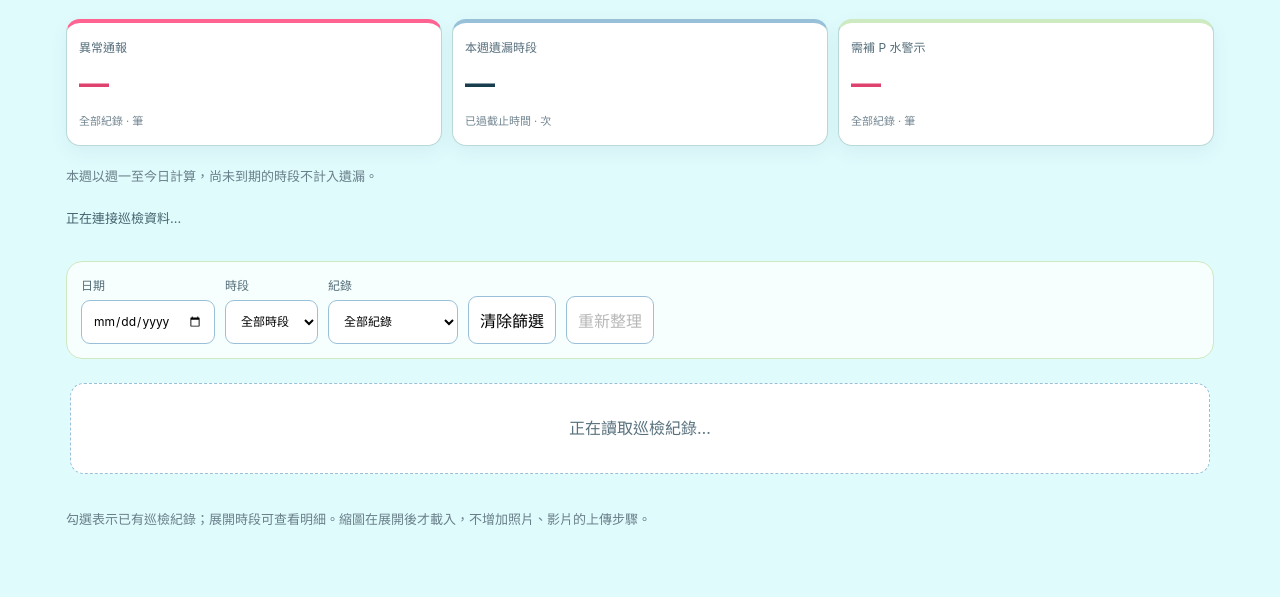
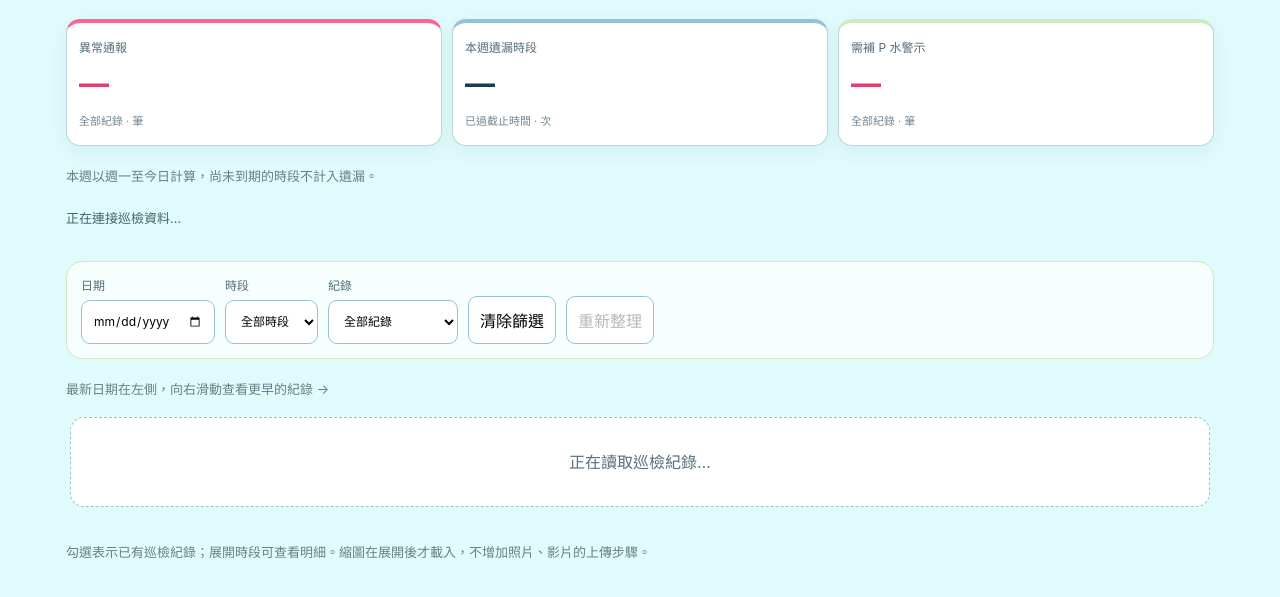
Before and after one commit to bai-qi-laundering/waterprocessingsystem, a plain HTML site: page history.html in a window 1280 px wide. Shown: the part 159-756 px from the top of the page. Drawn offline with Linux system fonts and the light colour scheme.

Commit message:
Add horizontal history navigation cue

```diff
--- a/history.html
+++ b/history.html
@@ -5,7 +5,7 @@
   <meta name="viewport" content="width=device-width, initial-scale=1">
   <meta name="theme-color" content="#126b82">
   <title>歷史紀錄｜百麒水處理</title>
-  <link rel="stylesheet" href="app.css">
+  <link rel="stylesheet" href="app.css?v=20261120-horizontal1">
   <script src="config.js"></script>
   <script src="transport.js?v=20261120-4"></script>
   <script src="history-core.js?v=20261120-legacy1"></script>
@@ -29,7 +29,8 @@
     <button type="button" id="clearFilters">清除篩選</button>
     <button type="button" id="refreshHistory">重新整理</button>
   </div>
-  <div id="recordsContainer" aria-live="polite"><div class="empty-state">正在讀取巡檢紀錄…</div></div>
+  <p class="history-message scroll-hint">最新日期在左側，向右滑動查看更早的紀錄 →</p>
+  <div id="recordsContainer" aria-live="polite" aria-label="每日巡檢紀錄，可橫向滑動"><div class="empty-state">正在讀取巡檢紀錄…</div></div>
   <button id="loadMore" type="button" class="load-more" hidden>載入更早紀錄</button>
   <p class="history-message">勾選表示已有巡檢紀錄；展開時段可查看明細。縮圖在展開後才載入，不增加照片、影片的上傳步驟。</p>
 </main>
```
